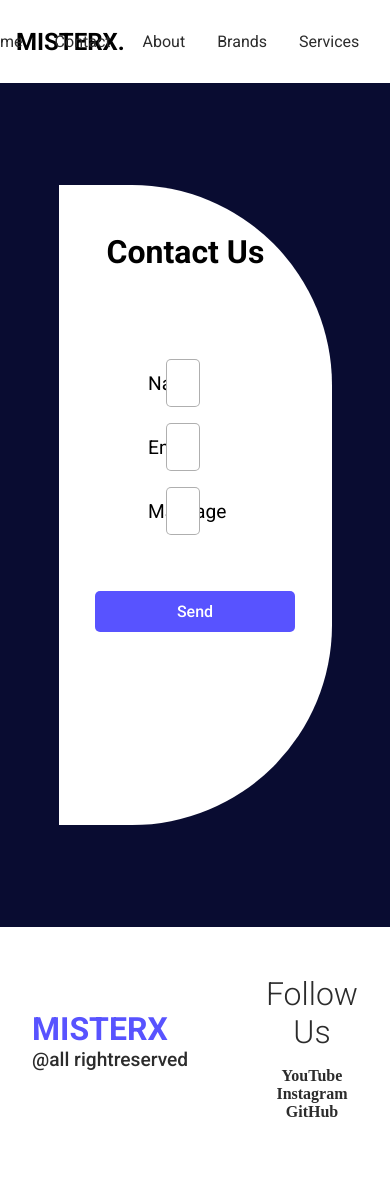
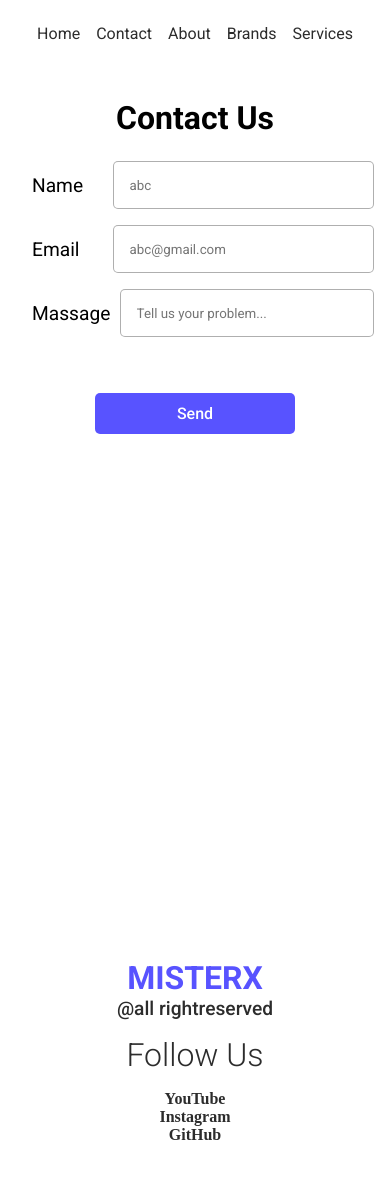
Before and after one commit to razzaaa/Project_1, a React (Create React App) app: page /contact in a window 390 px wide. Shown: the top 1178 px of the page. Before the commit the page ends 1127 px from the top, so only its background shows below. Built offline with nearby package versions, Linux system fonts and the light colour scheme.

Commit message:
there is my responsivness complete and also project completed

```diff
--- a/src/styles/MediaQuery.scss
+++ b/src/styles/MediaQuery.scss
@@ -1,9 +1,136 @@
-@media  screen and (max-width:820px) {
+
+@media  screen and (max-width:920px) {
     .home3{
-        height: 180vh;
+        height: fit-content;
 
         >div{
-            height: 170vh;
+            height: fit-content;
+            padding: 5rem 0;
+
+            >h1{
+                width: 50%;
+            }
+        }
+    }
+    .home4{
+        height: fit-content;
+
+        >div{
+            height: fit-content;
+            padding: 5rem 0;
+             margin: 5rem 0;
+        }
+    }
+
+    .contact{
+        >main{
+            height: 100vh;
+            width: 100%;
+            border-radius: 0px;
+
+            >h1{
+                text-align: center;
+            }
         }
     }
 }
+
+
+
+@media  screen and (max-width:750px) {
+    nav{
+        >h1{
+            display: none;
+        }
+        main{
+            width: 100%;
+            justify-content: center;
+            a{
+                margin: 0.5rem;
+            }
+        }
+    }
+
+    .home {
+        border-radius: 0px;
+
+        main{
+        align-items: center;
+
+        >h1{
+            font-size: 3rem;
+        }
+    }
+    &::before{
+        border-radius: 0px;
+    }
+}
+
+    .home2{
+        height: 120vh;
+        flex-direction: column;
+        margin: 0;
+
+        >img{
+            width: 100%;
+        }
+        >div{
+            width: 100%;
+        }
+    }
+
+    .home3 {
+        margin: 0;
+        height: unset;
+
+        >div{
+        width: 100%;
+        text-align: center;
+        border-radius: 0;
+        height: fit-content;
+
+        >p{
+            padding: 5rem 2rem;
+            font-size: 0.9rem;
+        }
+        >h1{
+            width: 90%;
+        }
+    }}
+
+    .home4{
+        align-items: center;
+        height: unset;
+
+        >div{
+            border-radius: 0%;
+            width: 100%;
+            height: auto;
+        }
+    }
+
+    .contact{
+        >main{
+            padding: 1rem;
+            >h1{
+                margin: 1rem;
+            }
+            form{
+                margin: 0%;
+                div{
+                    width: 100%;
+                }
+            }
+        }
+    }
+
+    footer{
+        height: auto;
+        grid-template-columns: 1fr;
+        padding: 3rem;
+
+        >div{
+            align-items: center;
+        }
+    }
+}
```
